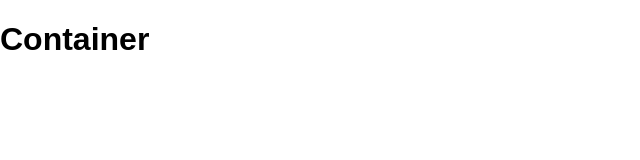
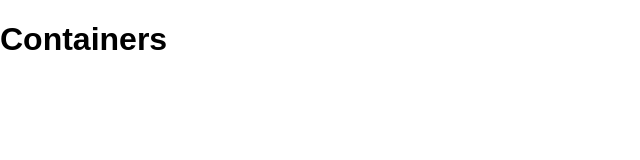
Before and after one commit to robertdb/prode, a React app: page / in a window 1280 px wide. Shown: the full height of the page, 0-640 px from the left. Built offline with nearby package versions, Linux system fonts and the light colour scheme.

Commit message:
probando git ...

```diff
--- a/src/containers/App/AppView.js
+++ b/src/containers/App/AppView.js
@@ -5,7 +5,7 @@
 
 const Ejemplo = props => {
     return (
-      <h1>Container</h1>
+      <h1>Containers</h1>
     );
 }
 class App extends Component {
```
